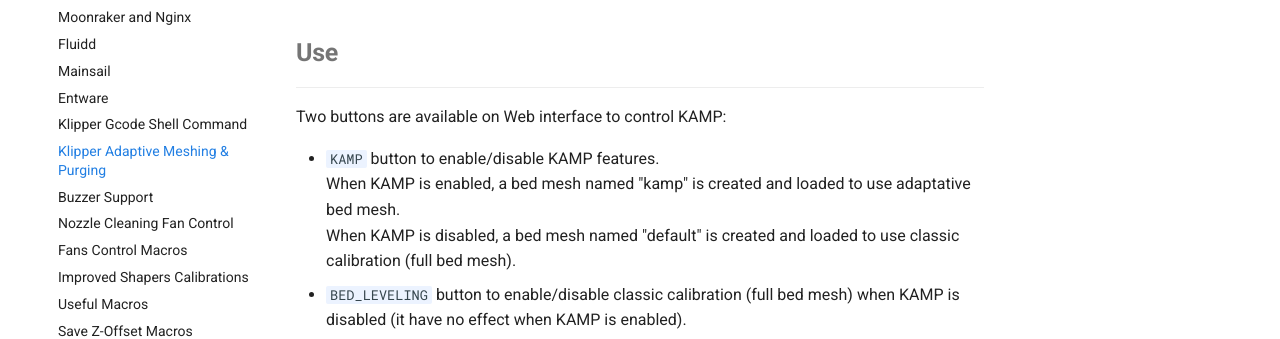
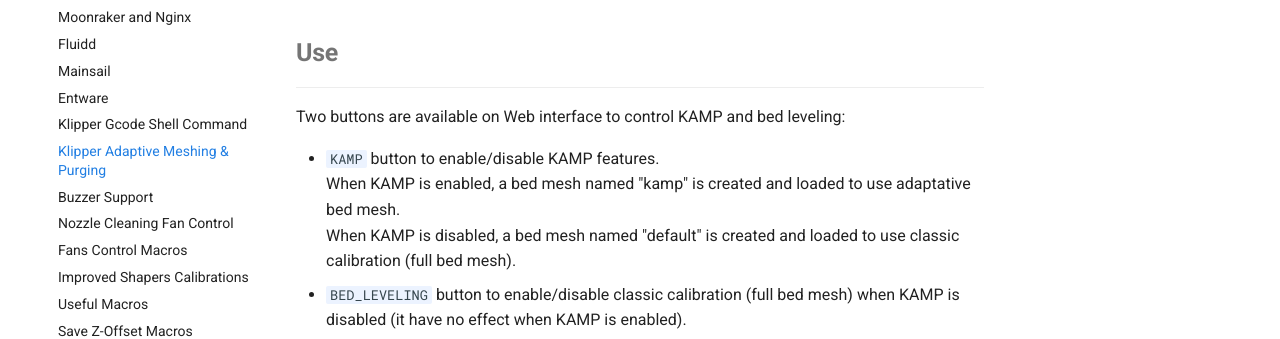
Before and after one commit to Guilouz/Creality-Helper-Script-Wiki, an MkDocs documentation site: the page built from docs/helper-script/klipper-adaptive-meshing-and-purging.md, in a window 1280 px wide and 900 px high, scrolled down 1278 px. Shown: the part 317-656 px from the top of the window. Built offline with MkDocs 1.6.1 and Material for MkDocs 9.7.7, drawn with Linux system fonts in a browser that asks for light colours; comment, search, counter and statistics services are not loaded.

Commit message:
Update klipper-adaptive-meshing-and-purging.md

```diff
--- a/docs/helper-script/klipper-adaptive-meshing-and-purging.md
+++ b/docs/helper-script/klipper-adaptive-meshing-and-purging.md
@@ -32,7 +32,7 @@
 ## Use
 <hr>
 
-Two buttons are available on Web interface to control KAMP:
+Two buttons are available on Web interface to control KAMP and bed leveling:
 
   - `KAMP` button to enable/disable KAMP features.<br />
      When KAMP is enabled, a bed mesh named "kamp" is created and loaded to use adaptative bed mesh.<br />
```
